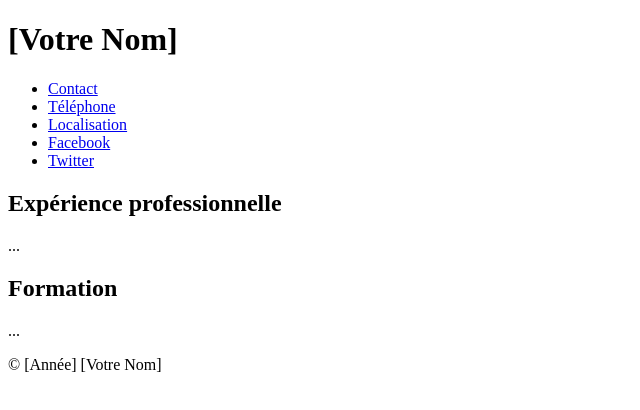
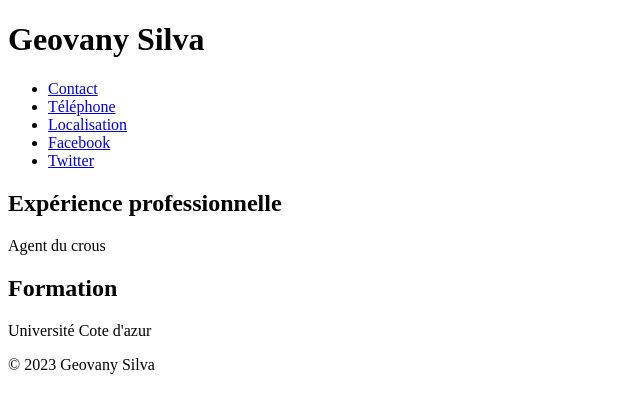
Before and after one commit to Geoxing32/CV-html, a plain HTML site: page index.html in a window 1280 px wide. Shown: the whole page, without its empty margins (0-640 px from the left). Drawn offline with Linux system fonts and the light colour scheme.

Commit message:
Update index.html

```diff
--- a/index.html
+++ b/index.html
@@ -3,15 +3,15 @@
 <head>
     <meta charset="UTF-8">
     <meta name="description" content="Mon CV">
-    <title>CV de [Votre Nom]</title>
+    <title>CV de Geovany </title>
     <link rel="icon" href="favicon.ico">
 </head>
 <body>
     <header>
-        <h1>[Votre Nom]</h1>
+        <h1> Geovany Silva</h1>
         <nav>
             <ul>
-                <li><a href="mailto:votre@email.com">Contact</a></li>
+                <li><a href="geogomes209@mail.com">Contact</a></li>
                 <li><a href="tel:+1234567890">Téléphone</a></li>
                 <li><a href="https://maps.google.com">Localisation</a></li>
                 <li><a href="https://www.facebook.com">Facebook</a></li>
@@ -22,15 +22,15 @@
     <main>
         <section>
             <h2>Expérience professionnelle</h2>
-            <p>...</p>
+            <p>Agent du crous </p>
         </section>
         <section>
             <h2>Formation</h2>
-            <p>...</p>
+            <p> Université Cote d'azur </p>
         </section>
     </main>
     <footer>
-        <p>© [Année] [Votre Nom]</p>
+        <p>© 2023 Geovany Silva </p>
     </footer>
 </body>
 </html>
```
